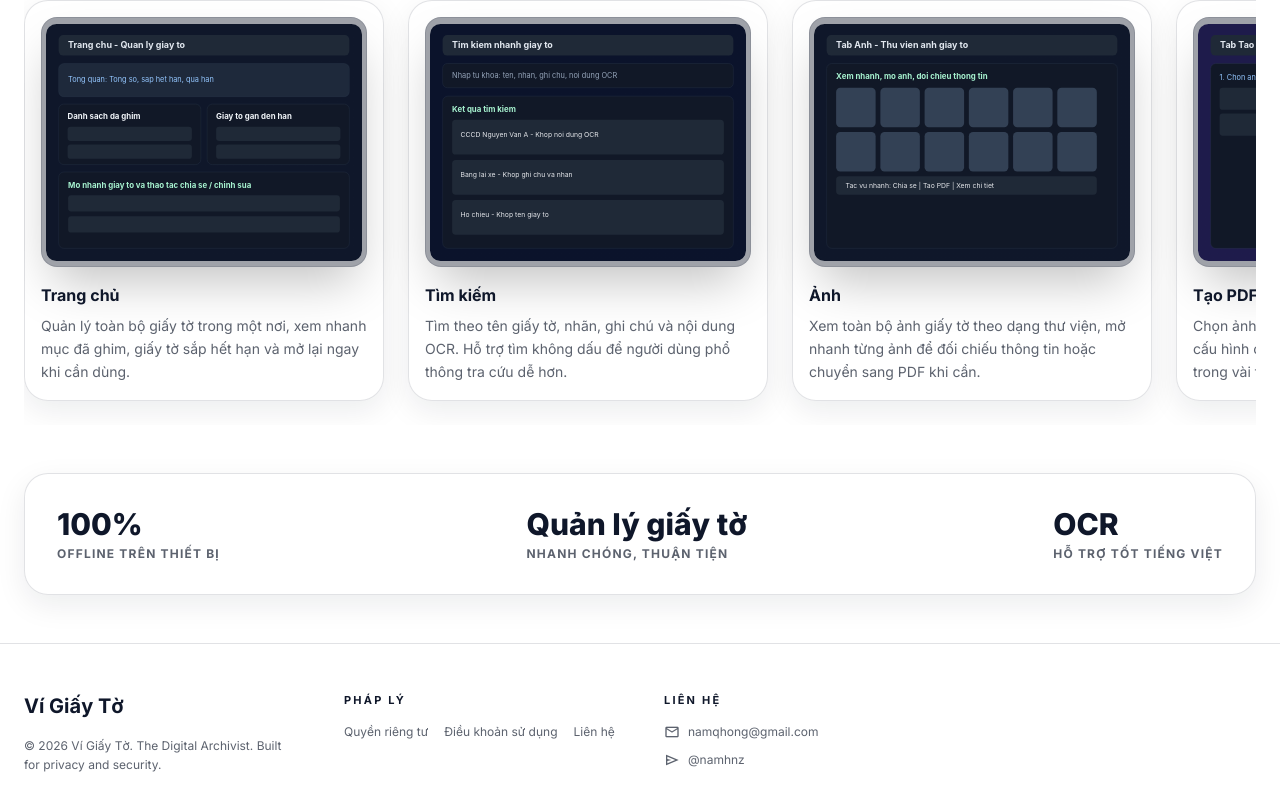
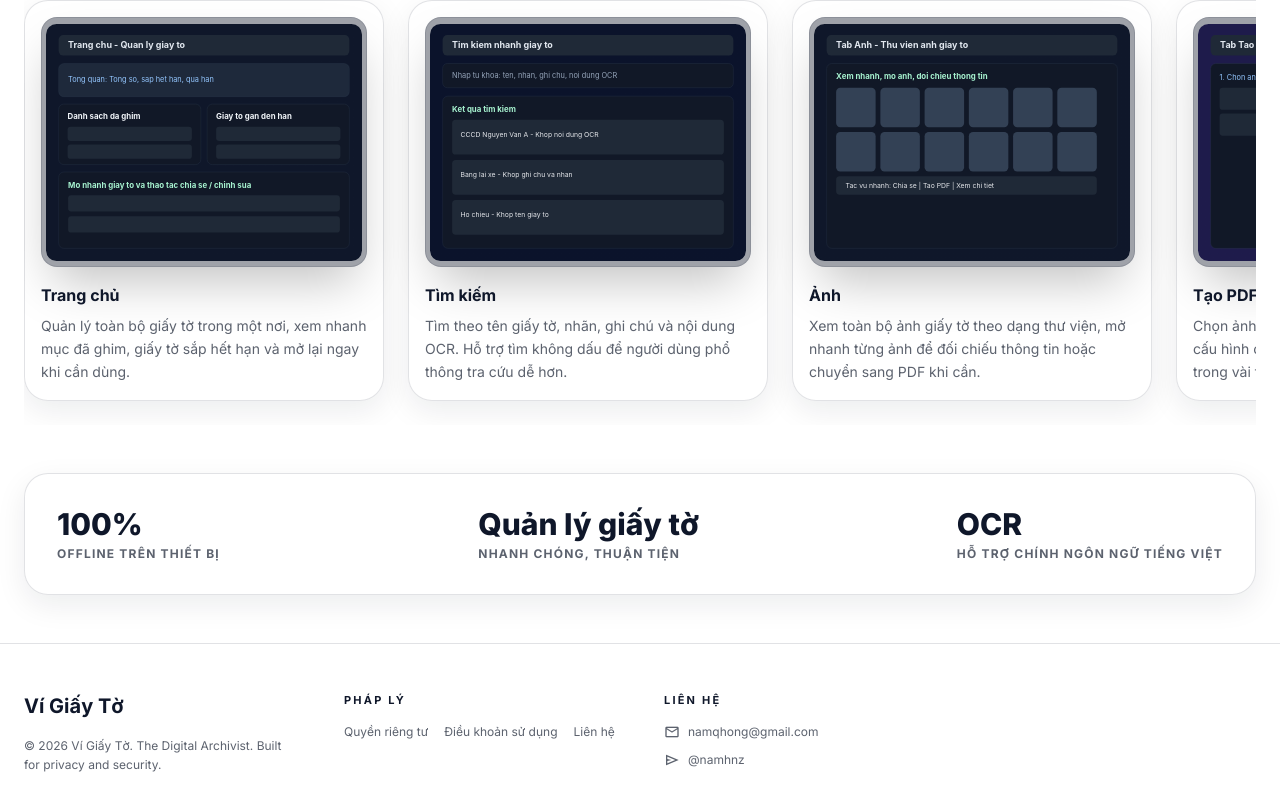
Before and after one commit to ocampoje17/vigiayto-landing-page, a React (Vite) app: page / in a window 1280 px wide. Shown: the part 2245-3056 px from the top of the page. Built offline with nearby package versions, Linux system fonts and the light colour scheme.

Commit message:
Update OCR caption to Vietnamese language support wording

```diff
--- a/src/App.tsx
+++ b/src/App.tsx
@@ -468,7 +468,7 @@ function HomePage() {
             <div className="hidden md:block w-px h-14 bg-white/15" />
             <div>
               <p className="text-3xl font-extrabold text-white">OCR</p>
-              <p className="text-xs font-bold uppercase tracking-widest text-white/50 mt-1">Hỗ Trợ Tốt Tiếng Việt</p>
+              <p className="text-xs font-bold uppercase tracking-widest text-white/50 mt-1">Hỗ Trợ Chính Ngôn Ngữ Tiếng Việt</p>
             </div>
           </div>
         </div>
```
